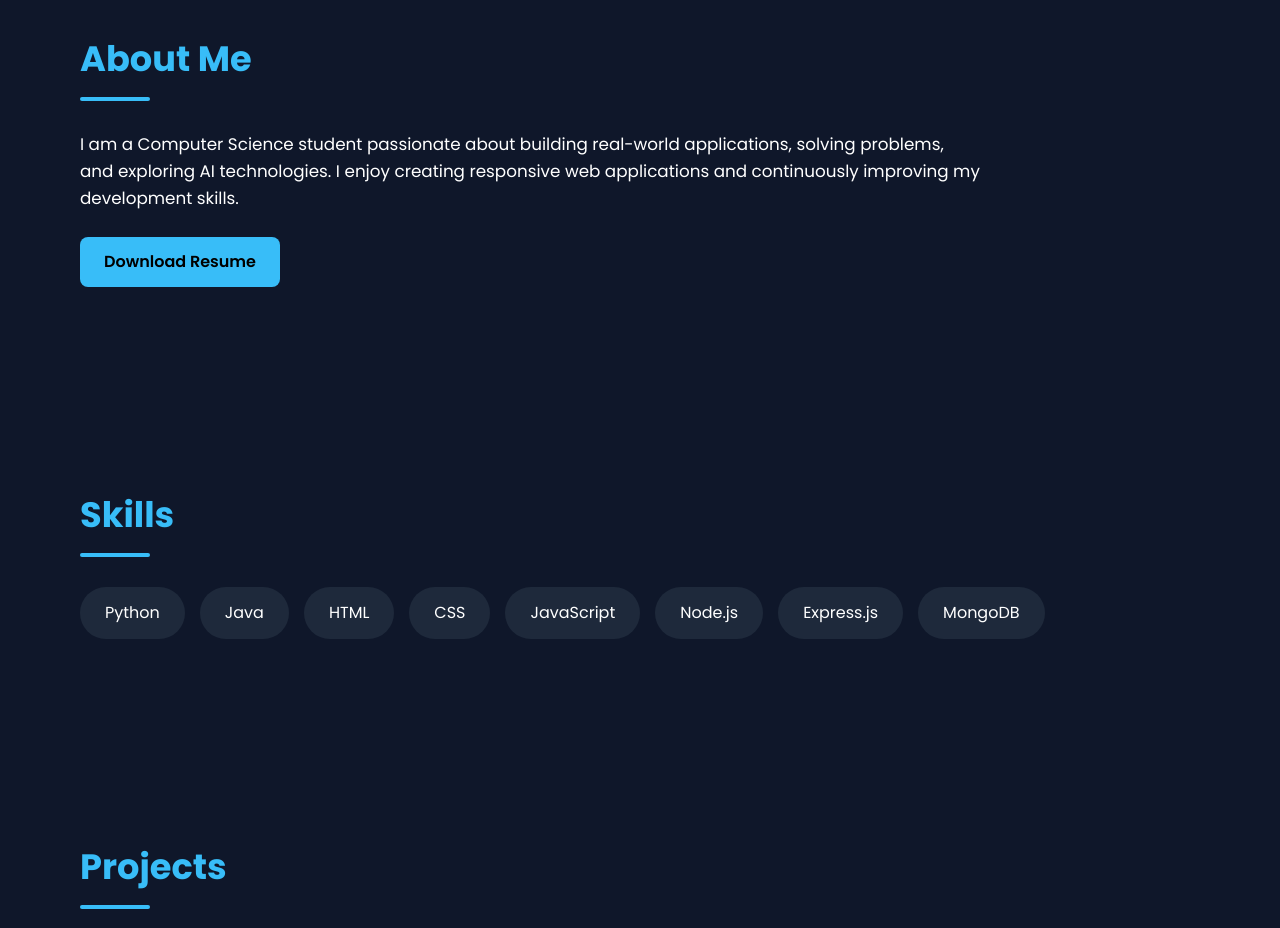
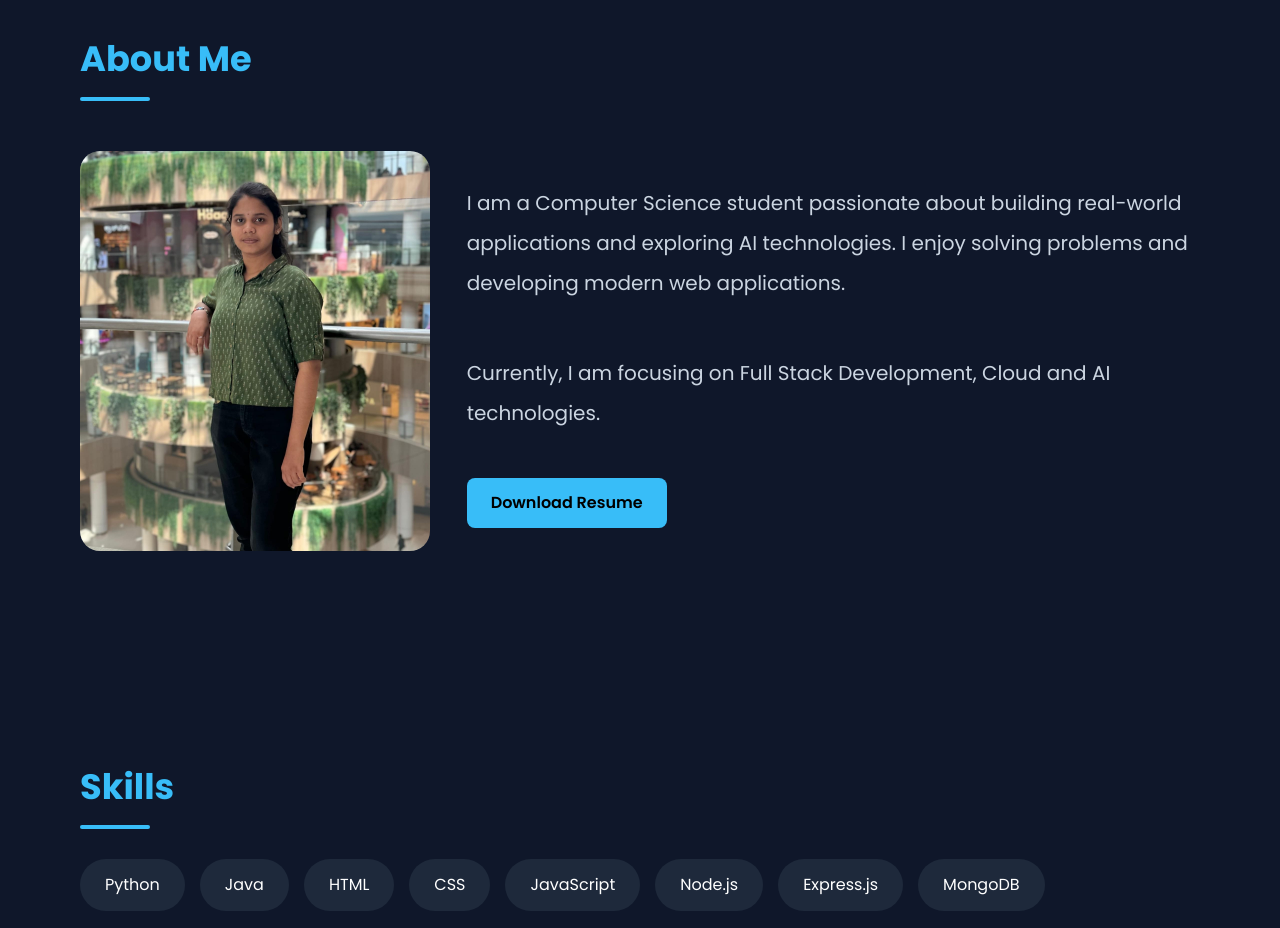
Before and after one commit to thanmayee-19/portfolio-website, a plain HTML site: page index.html in a window 1280 px wide. Shown: the part 1000-1928 px from the top of the page. Drawn offline with Linux system fonts and the light colour scheme.

Commit message:
Improved about section layout and typography

```diff
--- a/index.html
+++ b/index.html
@@ -49,18 +49,38 @@
     </section>
 
    <section id="about">
+
     <h2>About Me</h2>
 
+    <div class="about-container">
+
+        <div class="about-image">
+            <img src="assets/images/profile.jpeg" alt="Thanmayee S Rao">
+        </div>
+
+        <div class="about-content">
+
             <p>
-            I am a Computer Science student passionate about building real-world
-            applications, solving problems, and exploring AI technologies.
-            I enjoy creating responsive web applications and continuously
-            improving my development skills.
+                I am a Computer Science student passionate about building
+                real-world applications and exploring AI technologies.
+                I enjoy solving problems and developing modern web applications.
+            </p>
+
+            <br>
+
+            <p>
+                Currently, I am focusing on Full Stack Development,
+                Cloud and AI technologies.
             </p>
 
             <a href="resume.pdf" download class="resume-btn">
                 Download Resume
             </a>
+
+        </div>
+
+    </div>
+
 </section>
 
     <section id="skills">
--- a/style.css
+++ b/style.css
@@ -152,15 +152,42 @@ h2::after {
 
 /* ABOUT */
 
-#about p {
-    max-width: 900px;
-    font-size: 1.05rem;
+.about-container {
+    display: flex;
+    align-items: center;
+    justify-content: space-between;
+    gap: 20px;
+    margin-top: 50px;
+}
+
+.about-image {
+    flex: 1;
+}
+
+.about-image img {
+    width: 350px;
+    height: 400px;
+
+    object-fit: cover;
+
+    border-radius: 20px;
+}
+
+.about-content {
+    flex: 2;
+}
+
+.about-content p {
+    font-size: 1.25rem;
+    line-height: 2;
+    color: #cbd5e1;
+    margin-bottom: 25px;
 }
 
 .resume-btn {
     display: inline-block;
 
-    margin-top: 25px;
+    margin-top: 20px;
 
     padding: 12px 24px;
 
@@ -178,7 +205,6 @@ h2::after {
 .resume-btn:hover {
     background: #0ea5e9;
 }
-
 /* SKILLS */
 
 .skills-container {
@@ -428,6 +454,11 @@ footer {
     #home p {
         font-size: 1rem;
     }
+
+    .about-container {
+        flex-direction: column;
+        text-align: center;
+    }
 }
 
 .hero-content {
```
Also changed, not shown: assets/images/profile.jpeg (added). Lines whose indentation alone changed are shown as unchanged.
